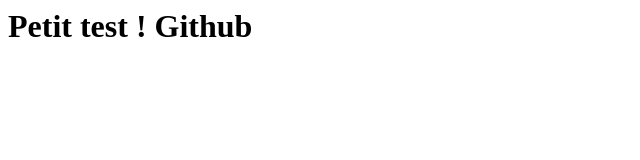
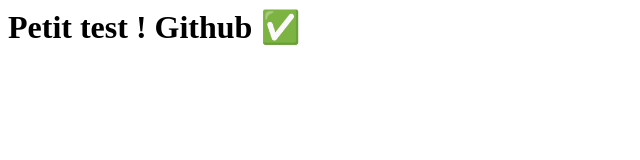
Before and after one commit to maxencexz/TestGitTP, a plain HTML site: page index.html in a window 1280 px wide. Shown: the whole page, without its empty margins (0-640 px from the left). Drawn offline with Linux system fonts and the light colour scheme.

Commit message:
Test commit extension !

```diff
--- a/index.html
+++ b/index.html
@@ -1 +1 @@
-<h1>Petit test ! Github</h1>
+<h1>Petit test ! Github ✅</h1>
```
